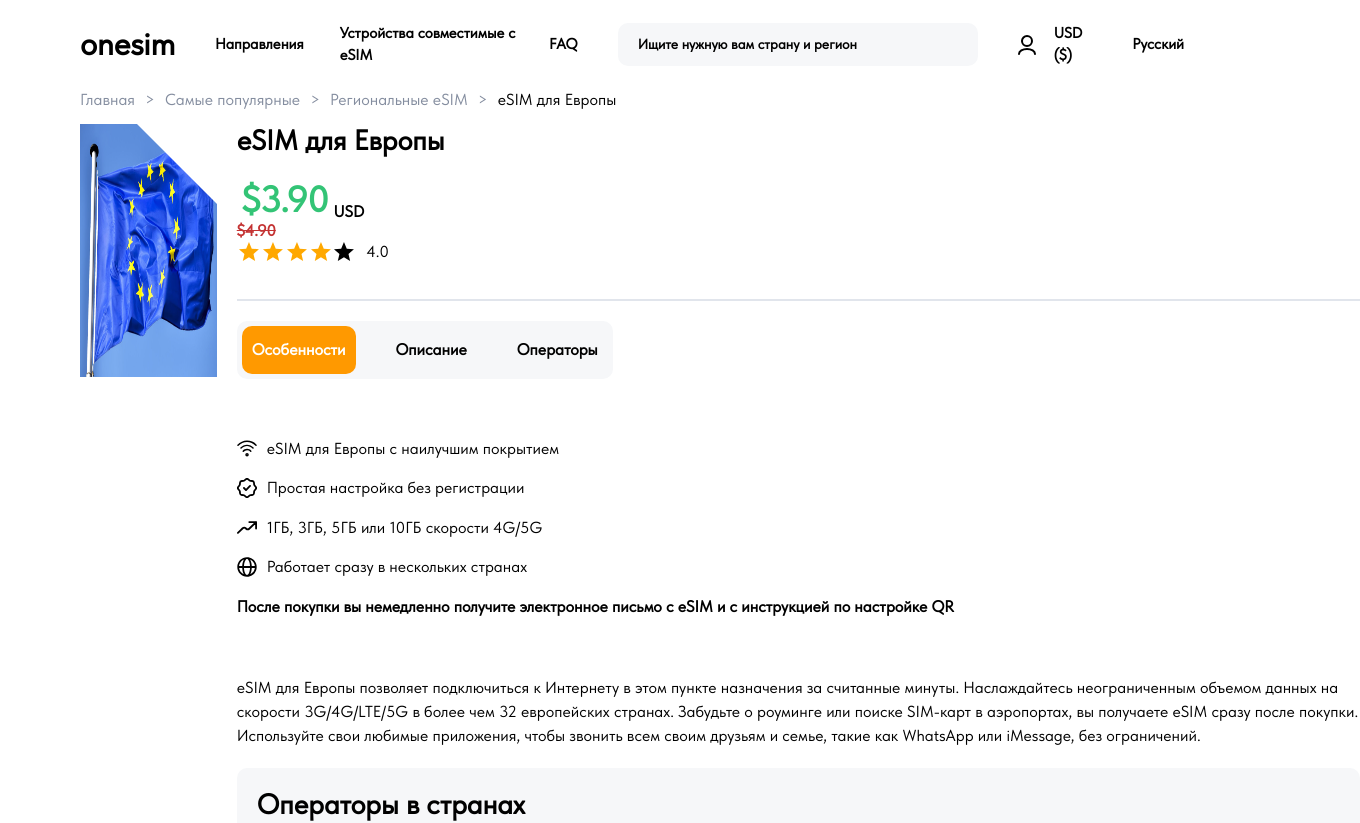
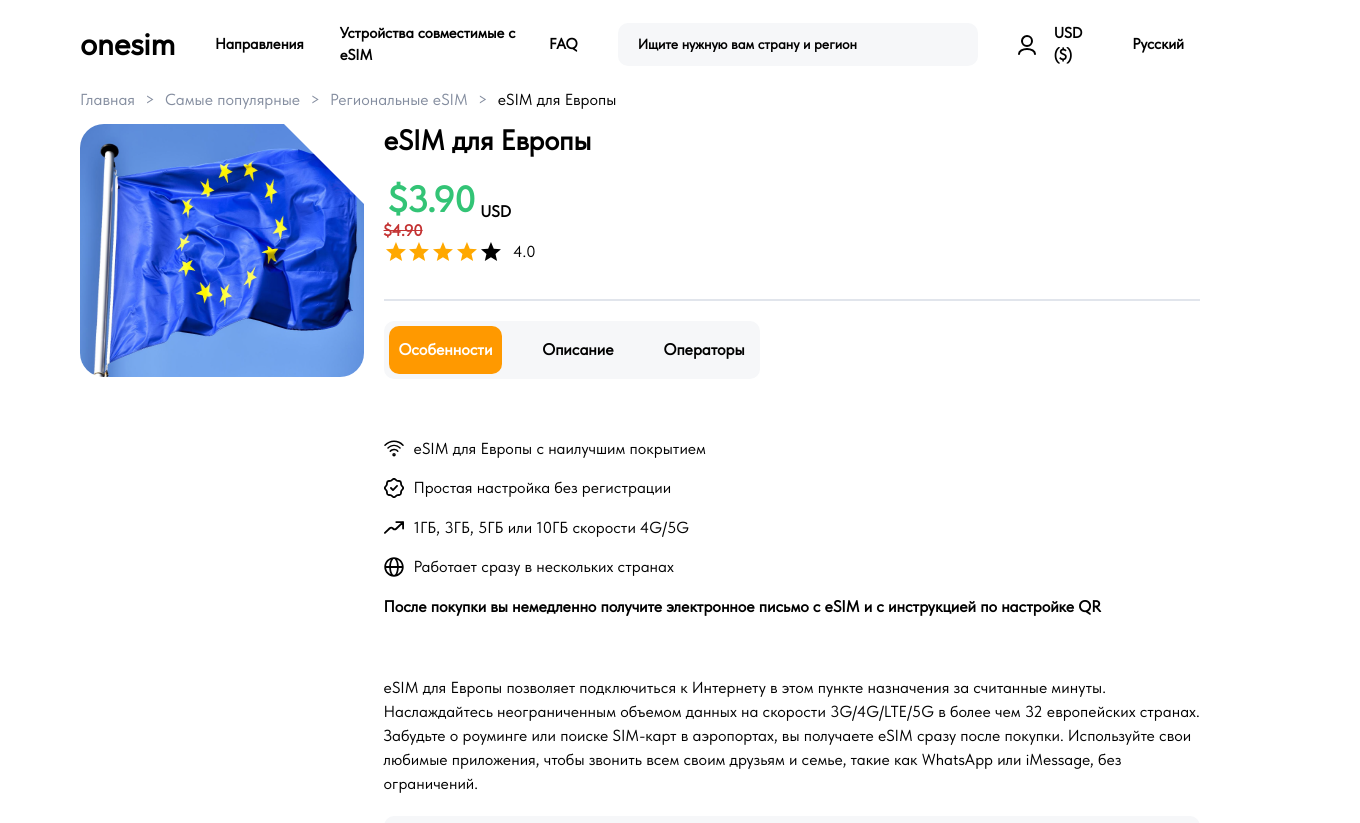
Before and after one commit to zeptozor/onesim, a Next.js app: page /good in a window 1280 px wide. Shown: the top 823 px of the page, 1360 px wide, since content can reach past the window. Built offline with nearby package versions, Linux system fonts and the light colour scheme.

Commit message:
fix an image

```diff
--- a/components/Good/Info.tsx
+++ b/components/Good/Info.tsx
@@ -38,11 +38,11 @@ function Method({ icon }: { icon: string }) {
 
 export default function Info({ id }: { id: string }) {
     return (
-        <div className='w-full mx-20 sm:mx-80 my-20 flex flex-col sm:flex-row gap-20'>
+        <div className='w-full px-20 sm:px-80 my-0 flex flex-col sm:flex-row gap-20'>
             <div className='w-[389px] h-[253px] rounded-3xl relative before:absolute before:content-[""] before:top-0 before:right-0 before:border-t-[80px] before:border-l-[80px] before:border-y-white before:w-0 before:border-l-transparent'>
-                <img className='w-full h-full' src={`images/regions/${id}.png`} alt="" />
+                <img className='w-full h-full rounded-3xl' src={`images/regions/${id}.png`} alt="" />
             </div>
-            <div className='flex flex-col gap-20'>
+            <div className='w-full flex flex-col gap-20'>
                 <div className='text-28 font-semibold leading-120'>eSIM для Европы</div>
                 <div>
                     <div className='flex items-end'>
```
